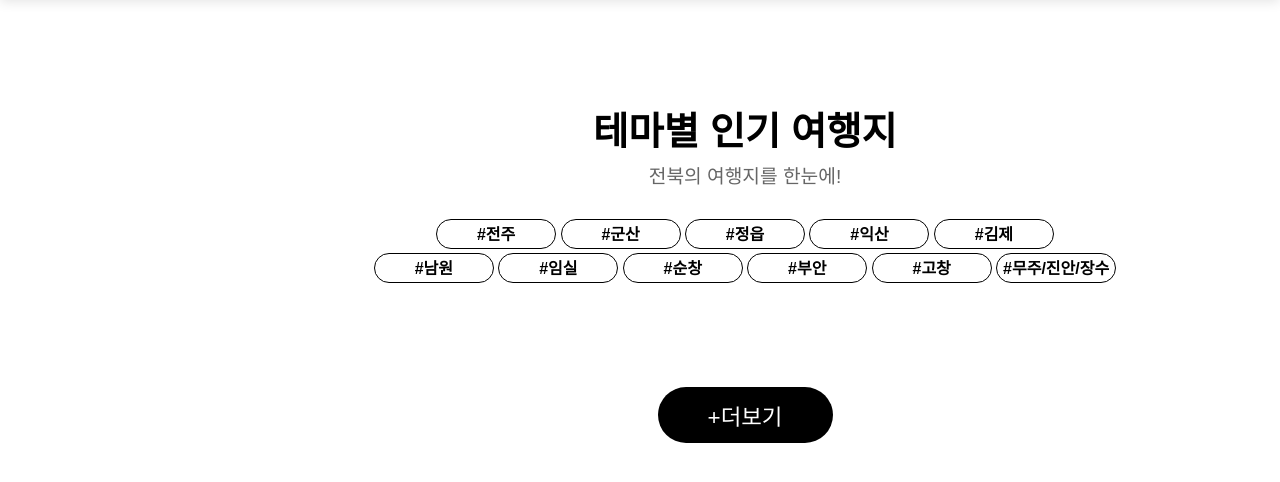
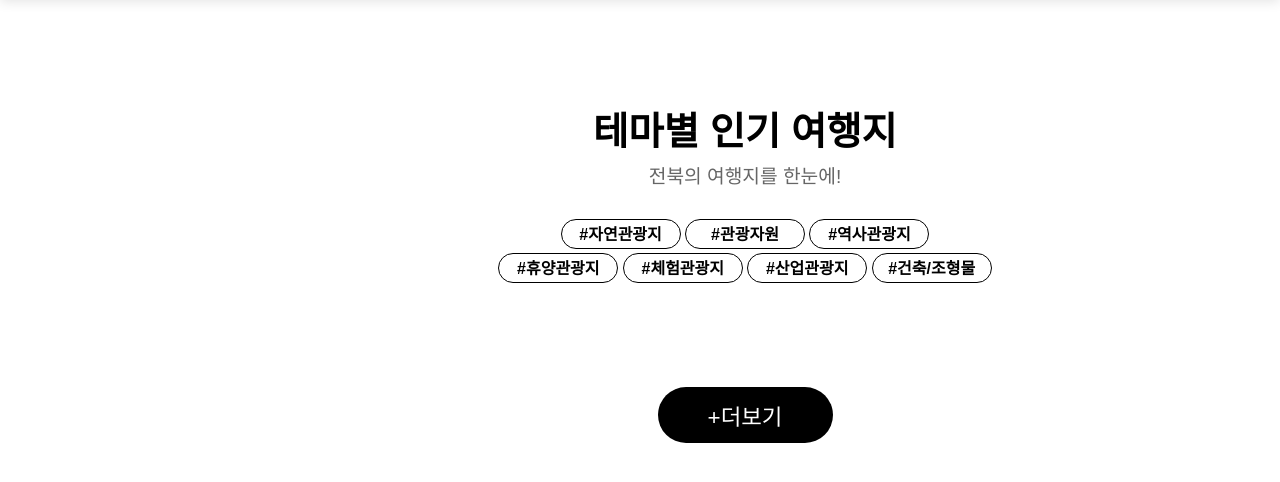
Before and after one commit to Milk0621/project-jeonbuk-tour, a Flask app: page /theme in a window 1280 px wide; the page is wider, and only the part inside the window is pictured. Shown: the part 100-582 px from the top of that part. Run offline with Flask 3, Linux system fonts and the light colour scheme; data that the repository does not hold is empty; some libraries are stand-ins or nearby versions.

Commit message:
테마 html / dao / app 추가

```diff
--- a/app.py
+++ b/app.py
@@ -68,6 +68,7 @@ def region_plus():
     id = session.get("id")
     page = request.args.get("page")
     regions = request.args.getlist("region")
+    cat = request.args.getlist("cat")
 
     if not regions:
         regions = []
@@ -75,7 +76,7 @@ def region_plus():
     val = ", ".join(list(map(lambda x : f"\'{x}\'", regions)))
     print(val)
     dao = PlaceDAO()
-    result = dao.get_all_place(id, val, page)
+    result = dao.get_all_place(id, val, page, cat)
 
     result_dict = []
     for vo in result:
@@ -93,6 +94,17 @@ def region():
     vo = dao.get_all_place(id, val, page)
     return render_template("region.html", items=vo, regions=regions)
 
+
+@app.route("/theme", methods=["GET"])
+def theme():
+    dao = PlaceDAO()
+    id = session.get("id")
+    page = 0
+    cats = request.args.getlist("cat")
+    cat = ", ".join(list(map(lambda x : f"\'{x}\'", cats)))
+    vo = dao.get_theme_place(id, cat, page)
+    return render_template("theme.html", items=vo, cats=cats)
+
 @app.route("/post/<int:contentid>")
 def post(contentid):
     dao = PlaceDAO()
@@ -108,10 +120,6 @@ def favorite():
     dao = PlaceDAO()
     id = session.get("id")
     return render_template("favorite.html")
-
-@app.route("/theme")
-def theme():
-    return render_template("theme.html")
 
 @app.route("/review")
 def review():
--- a/dao/place_dao.py
+++ b/dao/place_dao.py
@@ -27,7 +27,18 @@ class PlaceDAO:
             places.append(vo)
         return places
 
-    #목록 조회
+    #단건 조회(post)
+    def get_one_place(self, contentid):
+        sql = "select * from place where contentid = %s"
+        self.cursor.execute(sql, (contentid))
+        result = self.cursor.fetchone()
+        if result:
+            contentid, overview, homepage, addr1, cat1, cat2, cat3, firstimage, mapx, mapy, title, sigungu = result
+            return PlaceVO(contentid, overview, homepage, addr1, cat1, cat2, cat3, firstimage, mapx, mapy, title, sigungu)
+        else:
+            return None
+
+    #목록 조회(지역별)
     def get_all_place(self, id, regions=None, page=0):
 
         if id :
@@ -56,13 +67,39 @@ class PlaceDAO:
             places.append(vo)
         return places
 
-    #단건 조회(post)
-    def get_one_place(self, contentid):
-        sql = "select * from place where contentid = %s"
-        self.cursor.execute(sql, (contentid))
-        result = self.cursor.fetchone()
-        if result:
-            contentid, overview, homepage, addr1, cat1, cat2, cat3, firstimage, mapx, mapy, title, sigungu = result
-            return PlaceVO(contentid, overview, homepage, addr1, cat1, cat2, cat3, firstimage, mapx, mapy, title, sigungu)
+    #목록 조회(테마별)
+    def get_theme_place(self, id, cat=None, page=0):
+        if id :
+            sql = "select place.*, IF(favorites.id = %s, 'TRUE', 'FALSE') AS checked from place left join favorites on place.contentid = favorites.contentid"
+            if cat:
+                sql += f" where cat2 in({cat})"
+            sql += f" limit {page}, 10"
+
+            self.cursor.execute(sql, (id))
         else:
-            return None
+            sql = "select *, 'False' as checked from place"
+            if cat:
+                sql += f" where cat2 in({cat})"
+            sql += f" limit {page}, 10"
+            self.cursor.execute(sql)
+
+        result = self.cursor.fetchall()
+        places = []
+        for place in result:
+            contentid, overview, homepage, addr1, cat1, cat2, cat3, firstimage, mapx, mapy, title, sigungu, checked = place
+
+            vo = PlaceVO(contentid, overview, homepage, addr1, cat1, cat2, cat3, firstimage, mapx, mapy, title, sigungu, checked)
+            places.append(vo)
+        return places
+
+    # #지역별 관광지 갯수 조회
+    # def get_count(self, regions=None, theme=None):
+    #     #region, theme
+    #     sql = "select count(*) as cnt from place"
+    #     if regions:
+    #         sql += "where sigungu = %s"
+    #     if theme:
+    #         sql += "where cat2 = %s"
+    #     self.cursor.execute(sql, (regions, theme))
+    #     result = self.cursor.fetchall()
+    #     return result
--- /dev/null
+++ b/static/css/theme.css
@@ -0,0 +1,113 @@
+.wrap {
+    width: 1490px;
+    margin: 0 auto;
+    margin-top: 200px;
+    text-align: center;
+}
+.wrap h1 {
+    font-size: 2.4rem;
+}
+.wrap p {
+    font-size: 1.2rem;
+    font-weight: 400;
+    color: #666;
+    margin-top: 5px;
+}
+.region {
+    margin: 30px 0;
+}
+.check_form {
+    display: inline-block;
+}
+.check_form input, .content-box input {
+    display: none;
+}
+.check_form label {
+    display: inline-block;
+    overflow: hidden;
+    width: 120px;
+    height: 30px;
+    border-radius: 15px;
+    background-color: #fff;
+    color: #000;
+    border: 1px solid #000;
+    line-height: 30px;
+}
+.check_form input:checked + label {
+    background-color: #000;
+    color: #fff;
+}
+.concon {
+    display: -webkit-box;
+    /* webkit-box로 표시된 자식 요소들의 배치 방법 결정 (여기서는 수직) */
+    -webkit-box-orient: vertical;
+    -webkit-line-clamp: 5;
+    margin: 50px 0;
+}
+.content-box{
+    display: flex;
+    flex-wrap: wrap;
+    flex-direction: row;
+    justify-content: center;
+    align-items: center;
+    gap: 35px;
+}
+.content{
+    width: 220px;
+    height: 340px;
+    box-shadow: 0px 1px 12px 0px #0000001f;
+    border-radius: 10px;
+    display: flex;
+    flex-direction: column;
+    border-bottom: 1px solid #000;
+    position: relative;
+}
+.checkbox_box {
+    position: absolute;
+    width: 30px;
+    height: 30px;
+    right: 3%;
+    top: 2%;
+}
+.content>img{
+    width: 220px;
+    height: 198px;
+    object-fit: cover;
+    border-radius: 10px;
+    border-bottom-left-radius: 0;
+    border-bottom-right-radius: 0;
+    vertical-align: top;
+}
+.checkbox_box label {
+    display: inline-block;
+    overflow: hidden;
+    width: 30px;
+    height: 30px;
+    cursor: pointer;
+}
+.content .txt{
+    cursor: pointer;
+    padding-top: 20px;
+}
+.content .txt h3{
+    font-size: 1.3rem;
+}
+.content .txt p{
+    font-weight: 400;
+    color: #878787;
+}
+.content .txt p:last-child{
+    margin-top: 10px;
+}
+.wrap>button{
+    width: 175px;
+    height: 56px;
+    background-color: #000;
+    border: none;
+    border-radius: 28px;
+    color: #fff;
+    font-size: 1.4rem;
+    font-weight: 500;
+    cursor: pointer;
+    margin-bottom: 50px;
+}
--- a/templates/region.html
+++ b/templates/region.html
@@ -95,6 +95,7 @@
     </div>
 </body>
 <script>
+
     $('input[name="region"]').change(function() {
         $('input[name="region"]:checked').each(function() {
             console.log($(this))
--- a/templates/theme.html
+++ b/templates/theme.html
@@ -4,61 +4,45 @@
     <meta charset="UTF-8">
     <meta name="viewport" content="width=device-width, initial-scale=1.0">
     <title>region</title>
-    <link rel="stylesheet" href="{{url_for('static', filename='./css/region.css')}}">
+    <link rel="stylesheet" href="{{url_for('static', filename='./css/theme.css')}}">
 </head>
 <body>
     {%include "header.html"%}
     <div class="wrap">
         <h1>테마별 인기 여행지</h1>
         <p>전북의 여행지를 한눈에!</p>
-        <form action="/region" method="get" id="regionForm">
+        <form action="/theme" method="get" id="regionForm">
             <div class="region">
                 <div>
                     <div class="check_form">
-                        <input type="checkbox" {{ 'checked' if '전주시' in regions else '' }} id="check1" name="region" value="전주시">
-                        <label for="check1">#전주</label>
+                        <input type="checkbox" {{ 'checked' if 'A0101' in cats else '' }} id="check1" name="cat" value="A0101">
+                        <label for="check1">#자연관광지</label>
                     </div>
                     <div class="check_form">
-                        <input type="checkbox" {{ 'checked' if '군산시' in regions else '' }} id="check2" name="region" value="군산시">
-                        <label for="check2">#군산</label>
+                        <input type="checkbox" {{ 'checked' if 'A0102' in cats else '' }} id="check2" name="cat" value="A0102">
+                        <label for="check2">#관광자원</label>
                     </div>
                     <div class="check_form">
-                        <input type="checkbox" {{ 'checked' if '정읍시' in regions else '' }} id="check3" name="region" value="정읍시">
-                        <label for="check3">#정읍</label>
-                    </div>
-                    <div class="check_form">
-                        <input type="checkbox" {{ 'checked' if '익산시' in regions else '' }} id="check4" name="region" value="익산시">
-                        <label for="check4">#익산</label>
-                    </div>
-                    <div class="check_form">
-                        <input type="checkbox" {{ 'checked' if '김제시' in regions else '' }} id="check5" name="region" value="김제시">
-                        <label for="check5">#김제</label>
+                        <input type="checkbox" {{ 'checked' if 'A0201' in cats else '' }} id="check3" name="cat" value="A0201">
+                        <label for="check3">#역사관광지</label>
                     </div>
                 </div>
                 <div>
                     <div class="check_form">
-                        <input type="checkbox" {{ 'checked' if '남원시' in regions else '' }} id="check6" name="region" value="남원시">
-                        <label for="check6">#남원</label>
+                        <input type="checkbox" {{ 'checked' if 'A0202' in cats else '' }} id="check6" name="cat" value="A0202">
+                        <label for="check6">#휴양관광지</label>
                     </div>
                     <div class="check_form">
-                        <input type="checkbox" {{ 'checked' if '임실군' in regions else '' }} id="check7" name="region" value="임실군">
-                        <label for="check7">#임실</label>
+                        <input type="checkbox" {{ 'checked' if 'A0203' in cats else '' }} id="check7" name="cat" value="A0203">
+                        <label for="check7">#체험관광지</label>
                     </div>
                     <div class="check_form">
-                        <input type="checkbox" {{ 'checked' if '순창시' in regions else '' }} id="check8" name="region" value="순창시">
-                        <label for="check8">#순창</label>
+                        <input type="checkbox" {{ 'checked' if 'A0204' in cats else '' }} id="check8" name="cat" value="A0204">
+                        <label for="check8">#산업관광지</label>
                     </div>
                     <div class="check_form">
-                        <input type="checkbox" {{ 'checked' if '부안군' in regions else '' }} id="check9" name="region" value="부안군">
-                        <label for="check9">#부안</label>
-                    </div>
-                    <div class="check_form">
-                        <input type="checkbox" {{ 'checked' if '고창군' in regions else '' }} id="check10" name="region" value="고창군">
-                        <label for="check10">#고창</label>
-                    </div>
-                    <div class="check_form">
-                        <input type="checkbox" {{ 'checked' if '기타' in regions else '' }} id="check11" name="region" value="기타">
-                        <label for="check11">#무주/진안/장수</label>
+                        <input type="checkbox" {{ 'checked' if 'A0205' in cats else '' }} id="check9" name="cat" value="A0205">
+                        <label for="check9">#건축/조형물</label>
                     </div>
                 </div>
             </div>
@@ -95,8 +79,8 @@
     </div>
 </body>
 <script>
-    $('input[name="region"]').change(function() {
-        $('input[name="region"]:checked').each(function() {
+    $('input[name="cat"]').change(function() {
+        $('input[name="cat"]:checked').each(function() {
             console.log($(this))
         });
         $("#regionForm").submit()
@@ -104,17 +88,23 @@
 
     $("#plus").click(function(){
         let page = $(".content").length + 10;
-        let region
-        console.log(page)
+        let cat = [];
+
+        $('input[name="cat"]:checked').each(function() {
+            cat.push($(this).val());
+        });
+
         $.ajax({
-            type : "post",
+            type : "get",
             url : "/region_plus",
             data : {
                 "page" : page,
-                "region" : region
+                "cat" : cat
             },
+            traditional: true, //화면에서 서버로 배열을 넘길때 사용
             success : function(result){
                 console.log(result)
+                //성공시 화면 HTML 추가..
             },
             error : function(result){
                 console.log("에러발생")
```
